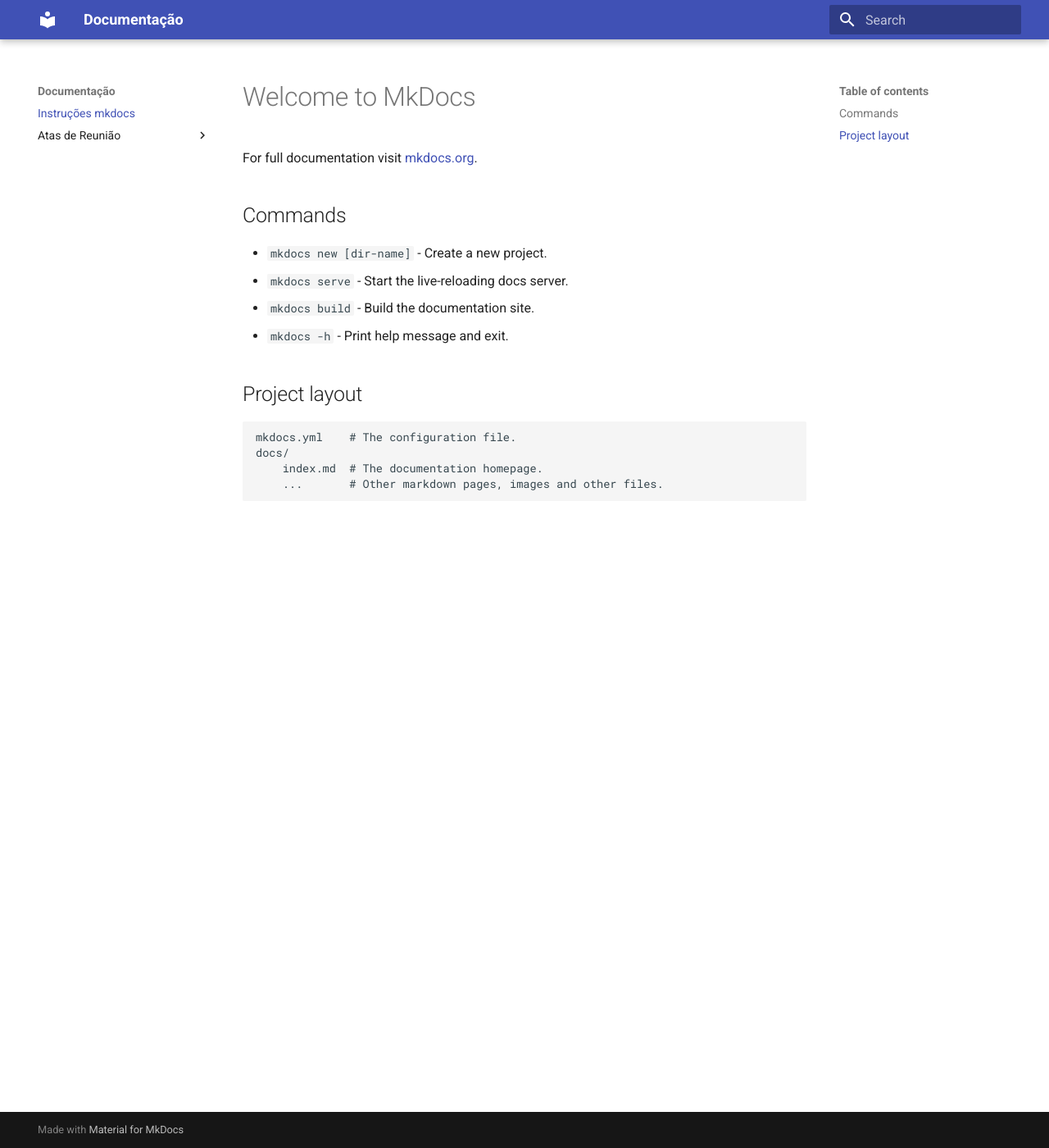
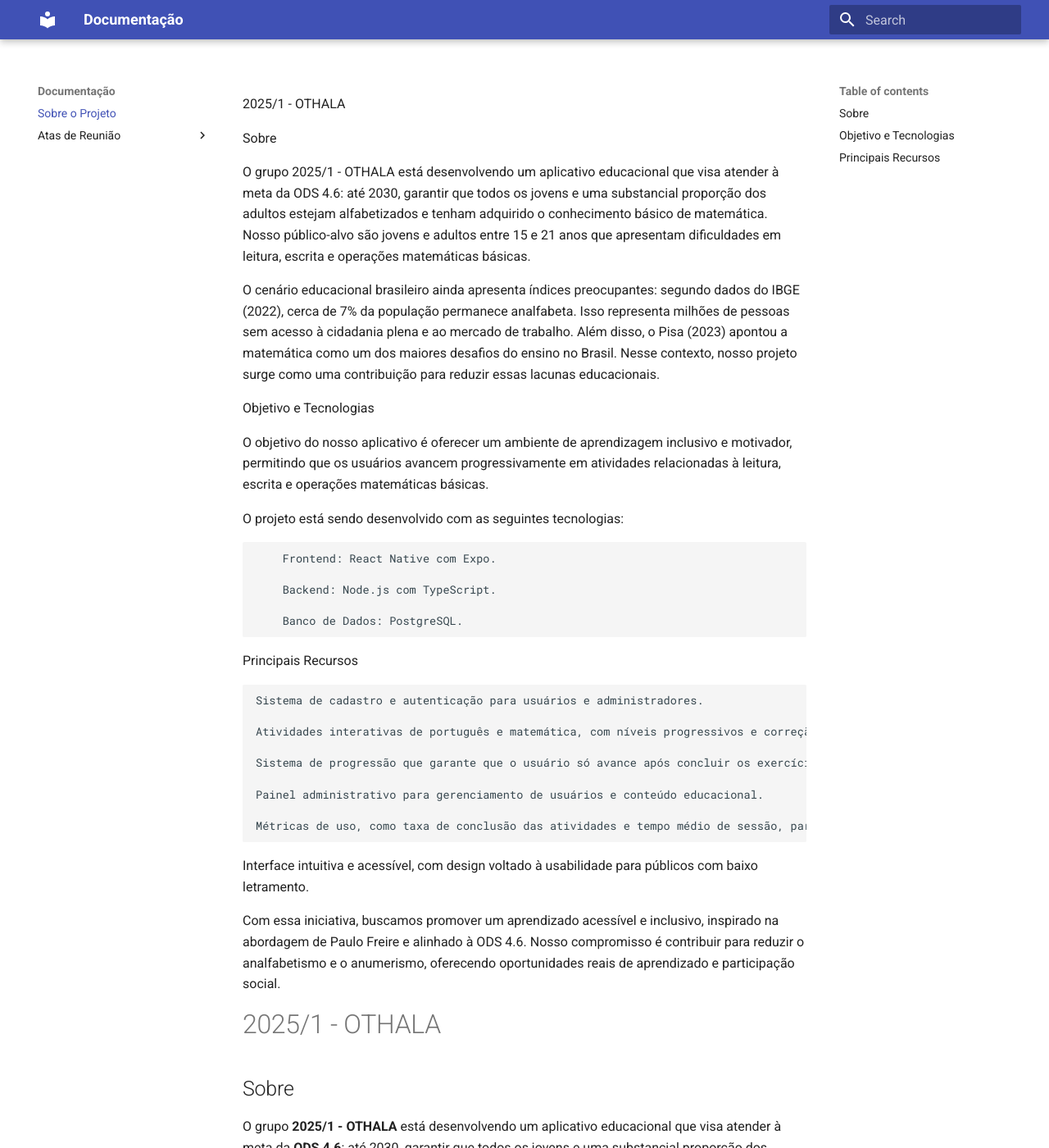
Before and after one commit to yaabdon/mds_othala_project, an MkDocs documentation site: the page built from docs/index.md, in a window 1280 px wide and 1400 px high. Shown: the whole window at 82% size. Built offline with MkDocs 1.6.1 and Material for MkDocs 9.7.7, drawn with Linux system fonts in a browser that asks for light colours; some of the changed text lies outside the part shown.

Commit message:
Organização inicial Github Pages

```diff
--- a/docs/index.md
+++ b/docs/index.md
@@ -1,17 +1,65 @@
-# Welcome to MkDocs
+2025/1 - OTHALA
 
-For full documentation visit [mkdocs.org](https://www.mkdocs.org).
+Sobre
 
-## Commands
+O grupo 2025/1 - OTHALA está desenvolvendo um aplicativo educacional que visa atender à meta da ODS 4.6: até 2030, garantir que todos os jovens e uma substancial proporção dos adultos estejam alfabetizados e tenham adquirido o conhecimento básico de matemática. Nosso público-alvo são jovens e adultos entre 15 e 21 anos que apresentam dificuldades em leitura, escrita e operações matemáticas básicas.
 
-* `mkdocs new [dir-name]` - Create a new project.
-* `mkdocs serve` - Start the live-reloading docs server.
-* `mkdocs build` - Build the documentation site.
-* `mkdocs -h` - Print help message and exit.
+O cenário educacional brasileiro ainda apresenta índices preocupantes: segundo dados do IBGE (2022), cerca de 7% da população permanece analfabeta. Isso representa milhões de pessoas sem acesso à cidadania plena e ao mercado de trabalho. Além disso, o Pisa (2023) apontou a matemática como um dos maiores desafios do ensino no Brasil. Nesse contexto, nosso projeto surge como uma contribuição para reduzir essas lacunas educacionais.
 
-## Project layout
+Objetivo e Tecnologias
 
-    mkdocs.yml    # The configuration file.
-    docs/
-        index.md  # The documentation homepage.
-        ...       # Other markdown pages, images and other files.
+O objetivo do nosso aplicativo é oferecer um ambiente de aprendizagem inclusivo e motivador, permitindo que os usuários avancem progressivamente em atividades relacionadas à leitura, escrita e operações matemáticas básicas.
+
+O projeto está sendo desenvolvido com as seguintes tecnologias:
+
+        Frontend: React Native com Expo.
+
+        Backend: Node.js com TypeScript.
+
+        Banco de Dados: PostgreSQL.
+
+
+
+Principais Recursos
+
+    Sistema de cadastro e autenticação para usuários e administradores.
+
+    Atividades interativas de português e matemática, com níveis progressivos e correção automatizada.
+
+    Sistema de progressão que garante que o usuário só avance após concluir os exercícios de cada nível.
+
+    Painel administrativo para gerenciamento de usuários e conteúdo educacional.
+
+    Métricas de uso, como taxa de conclusão das atividades e tempo médio de sessão, para orientar futuras melhorias.
+
+Interface intuitiva e acessível, com design voltado à usabilidade para públicos com baixo letramento.
+
+Com essa iniciativa, buscamos promover um aprendizado acessível e inclusivo, inspirado na abordagem de Paulo Freire e alinhado à ODS 4.6. Nosso compromisso é contribuir para reduzir o analfabetismo e o anumerismo, oferecendo oportunidades reais de aprendizado e participação social.
+# 2025/1 - OTHALA
+
+## Sobre
+
+O grupo **2025/1 - OTHALA** está desenvolvendo um aplicativo educacional que visa atender à meta da **ODS 4.6**: até 2030, garantir que todos os jovens e uma substancial proporção dos adultos estejam alfabetizados e tenham adquirido o conhecimento básico de matemática. Nosso público-alvo são jovens e adultos entre 15 e 21 anos que apresentam dificuldades em leitura, escrita e operações matemáticas básicas.
+
+O cenário educacional brasileiro ainda apresenta índices preocupantes: segundo dados do **IBGE (2022)**, cerca de 7% da população permanece analfabeta. Isso representa milhões de pessoas sem acesso à cidadania plena e ao mercado de trabalho. Além disso, o **Pisa (2023)** apontou a matemática como um dos maiores desafios do ensino no Brasil. Nesse contexto, nosso projeto surge como uma contribuição para reduzir essas lacunas educacionais.
+
+## Objetivo e Tecnologias
+
+O objetivo do nosso aplicativo é oferecer um ambiente de aprendizagem inclusivo e motivador, permitindo que os usuários avancem progressivamente em atividades relacionadas à leitura, escrita e operações matemáticas básicas.
+
+O projeto está sendo desenvolvido com as seguintes tecnologias:
+
+- **Frontend:** React Native com Expo.
+- **Backend:** Node.js com TypeScript.
+- **Banco de Dados:** PostgreSQL.
+
+## Principais Recursos
+
+- Sistema de cadastro e autenticação para usuários e administradores.
+- Atividades interativas de português e matemática, com níveis progressivos e correção automatizada.
+- Sistema de progressão que garante que o usuário só avance após concluir os exercícios de cada nível.
+- Painel administrativo para gerenciamento de usuários e conteúdo educacional.
+- Métricas de uso, como taxa de conclusão das atividades e tempo médio de sessão, para orientar futuras melhorias.
+- Interface intuitiva e acessível, com design voltado à usabilidade para públicos com baixo letramento.
+
+Com essa iniciativa, buscamos promover um aprendizado acessível e inclusivo, inspirado na abordagem de **Paulo Freire** e alinhado à **ODS 4.6**. Nosso compromisso é contribuir para reduzir o analfabetismo e o anumerismo, oferecendo oportunidades reais de aprendizado e participação social.
--- a/mkdocs.yml
+++ b/mkdocs.yml
@@ -1,9 +1,10 @@
 site_name: Documentação
 
 nav:
-  - Instruções mkdocs: "index.md"
+  - Sobre o Projeto: "index.md"
   - Atas de Reunião:
     - Ata 1: "atas-reuniao/ata-reuniao-1.md"
+    - Ata 2: "atas-reuniao/ata-reuniao-2.md"
 
 theme:
   name: material
```
Also changed, not shown: docs/atas-reuniao/ata-reuniao-1.md (+37 -4 lines).
